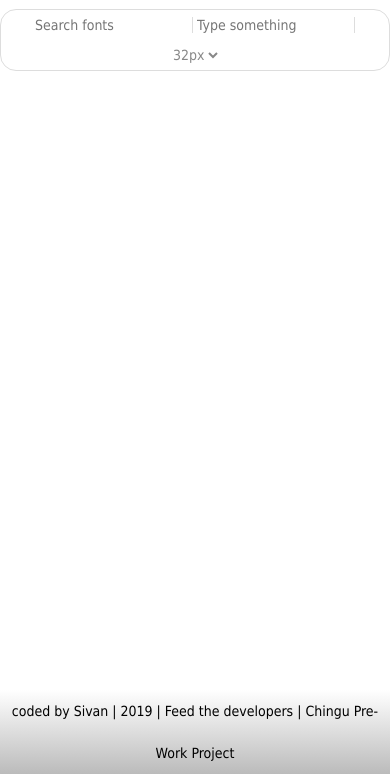
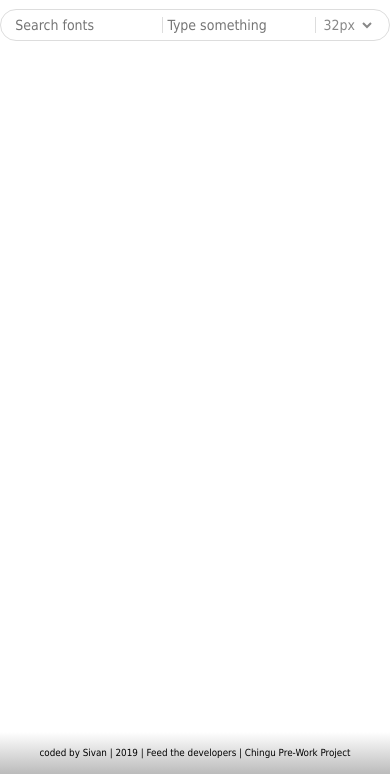
Before and after one commit to vansi42/favoriteFonts, a website: page index.html in a window 390 px wide. Shown: the part 70-844 px from the top of the page. Drawn offline with nearby package versions, Linux system fonts and the light colour scheme; no server answers.

```diff
--- a/style.css
+++ b/style.css
@@ -107,7 +107,7 @@
 }
 
 footer {
-    font-size: 1rem;
+    font-size: 0.9rem;
     line-height: 3rem;
     background-image: linear-gradient(#fff, #bbb);
     position: fixed;
@@ -196,6 +196,18 @@
 	width: 100%;
 }
 
+@media (max-width: 450px) {
+	footer {
+		font-size: 0.7rem;
+	}
+	#search, #title {
+		width: 40%;
+	}
+	#sizePicker {
+		width: 15%;
+	}
+}
+
 @media (max-width: 550px) {
 	.fontCard {
 		width: 100%;
@@ -208,6 +220,7 @@
 	#links {
 		display: none;
 	}
+
 }
 
 @media (min-width: 550px) and (max-width: 750px) {
```
